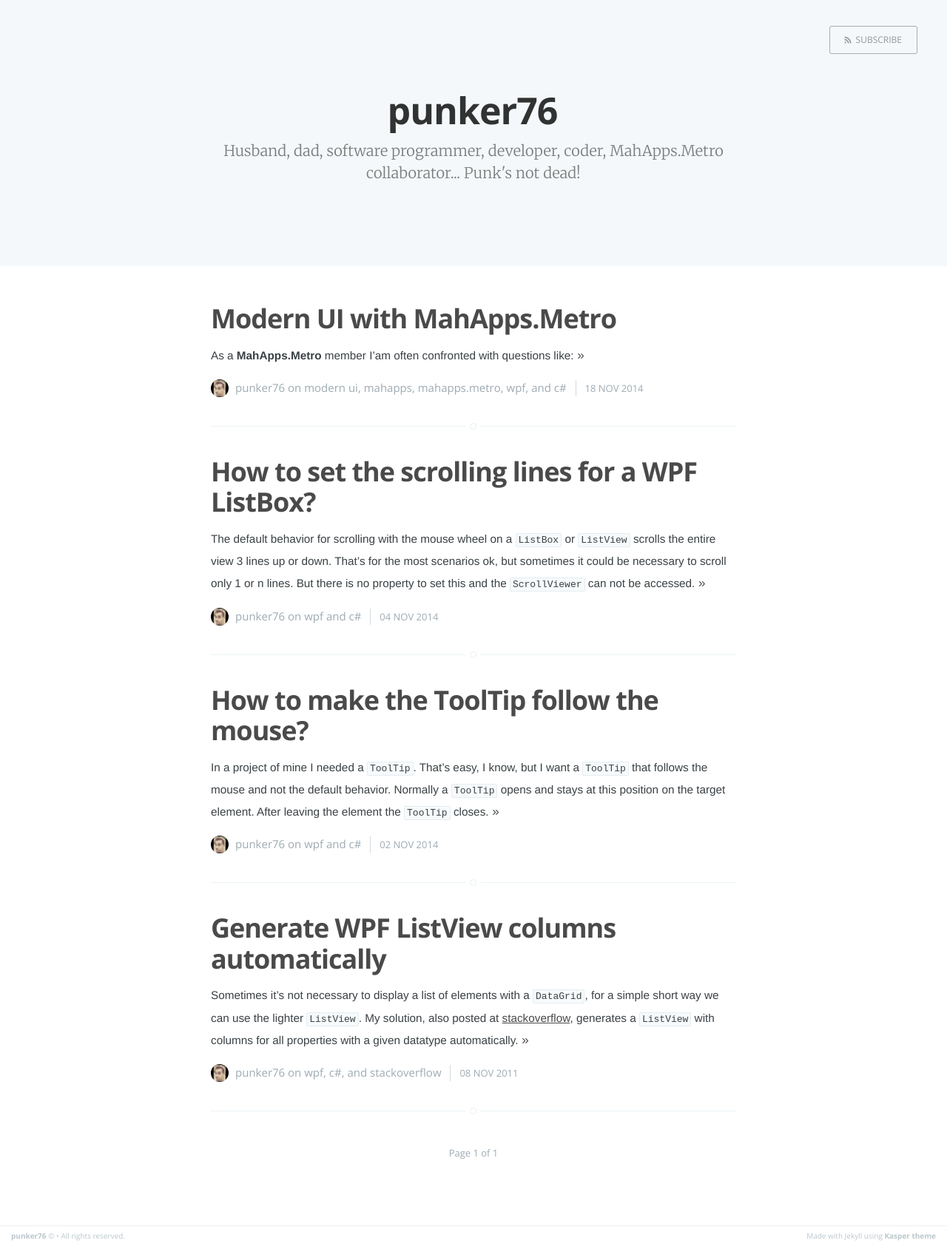
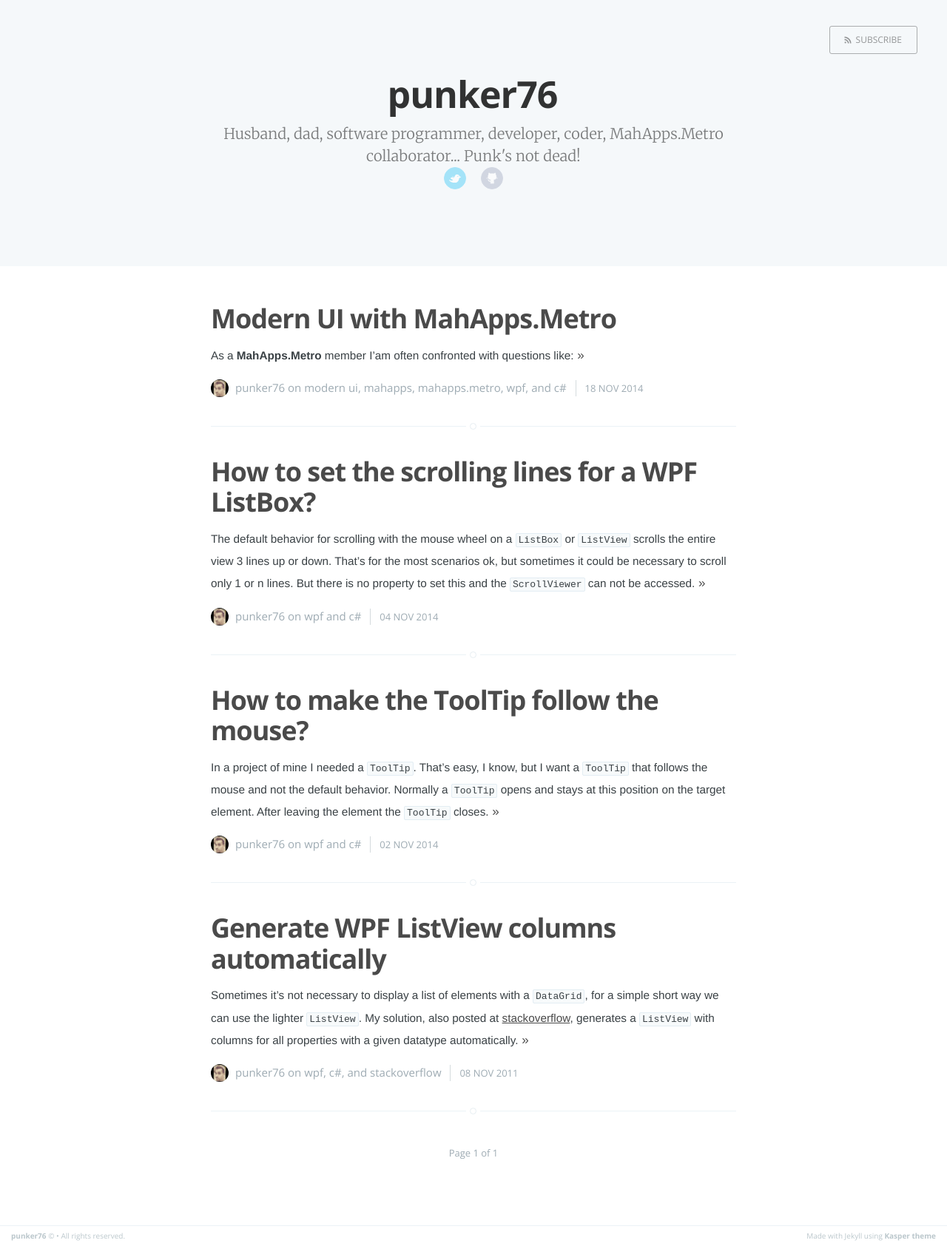
Before and after one commit to punker76/jekyll.jkarger.de, a Jekyll site: the page built from index.html, in a window 1280 px wide. Shown: the whole page at 74% size. Built offline with Jekyll 4.4.1, drawn with Linux system fonts in a browser that asks for light colours; Markdown is read by kramdown in place of the engine named in the settings; the list of posts is cut into pages by our own code.

Commit message:
add social to header

```diff
--- a/_config.yml
+++ b/_config.yml
@@ -16,6 +16,14 @@
 url:            'http://jkarger.de'
 author:         'punker76'
 
+# Github repositories
+github_user: punker76
+github_repo_url: https://github.com/punker76/jekyll.jkarger.de
+
+# Twitter
+twitter_user: punker76
+twitter_tweet_button: true
+
 # Disqus Comments
 disqus_short_name: jkarger
 disqus_show_comment_count: true
--- a/assets/css/screen.css
+++ b/assets/css/screen.css
@@ -515,6 +515,53 @@
     text-decoration: none;
     font-family: 'Open Sans', sans-serif;
 }
+
+
+
+.social {
+    float: none;
+    margin-right: 0;
+}
+.social a:last-of-type { margin-right: 0 }
+.social a {
+    -webkit-border-radius: 50%;
+    -moz-border-radius: 50%;
+    -ms-border-radius: 50%;
+    -o-border-radius: 50%;
+    border-radius: 50%;
+    display: -moz-inline-stack;
+    display: inline-block;
+    vertical-align: middle;
+    *vertical-align: auto;
+    zoom: 1;
+    *display: inline;
+    text-indent: -9999px;
+    margin: 0 15px 15px 0;
+    opacity: 0.5;
+    width: 28px;
+    height: 28px;
+    -webkit-transition: 0.3s;
+    -moz-transition: 0.3s;
+    -o-transition: 0.3s;
+    transition: 0.3s;
+}
+.social a:hover { opacity: 1 }
+.social a.twitter {
+    background: url('/assets/social/twitter.png?1385702818') center no-repeat #55cff8;
+    border: 1px solid #55CFF8;
+}
+.social a.twitter:hover { border: 1px solid #24c1f6 }
+.social a.github {
+    background: url('/assets/social/github.png?1385702818') center no-repeat #afb6ca;
+    border: 1px solid #afb6ca;
+}
+.social a.github:hover { border: 1px solid #909ab6 }
+.social a.rss {
+    background: url('/assets/social/rss.png?1385702818') center no-repeat #ef7522;
+    border: 1px solid #EF7522;
+}
+.social a.rss:hover { border: 1px solid #cf5d0f }
+
 
 /* Create a bouncing scroll-down arrow on homepage with cover image */
 .scroll-down {
--- a/index.html
+++ b/index.html
@@ -20,6 +20,17 @@
             <h2 class="page-description">
                 {% if site.description %} {{ site.description }} {% endif %}
                 <!--{% if page.about %} <a href='{{ site.baseurl }}{{ page.about }}'> About me </a> {% endif %}-->
+                <div class="social">
+                    {% if site.twitter_user %}
+                        <a class="twitter" href="http://twitter.com/{{ site.twitter_user }}" title="Twitter">Twitter</a>
+                    {% endif %}
+                    {% if site.github_user %}
+                        <a class="github" href="https://github.com/{{ site.github_user }}" title="GitHub">GitHub</a>
+                    {% endif %}
+                    {% if site.subscribe_rss %}
+                        <a class="rss" href="{{ site.subscribe_rss }}" title="RSS">RSS</a>
+                    {% endif %}
+                </div>
             </h2>
         </div>
     </div>
```
Also changed, not shown: assets/social/github.png (added), assets/social/google.png (added), assets/social/linkedin.png (added), assets/social/rss.png (added), assets/social/stackoverflow.png (added), assets/social/twitter.png (added).
